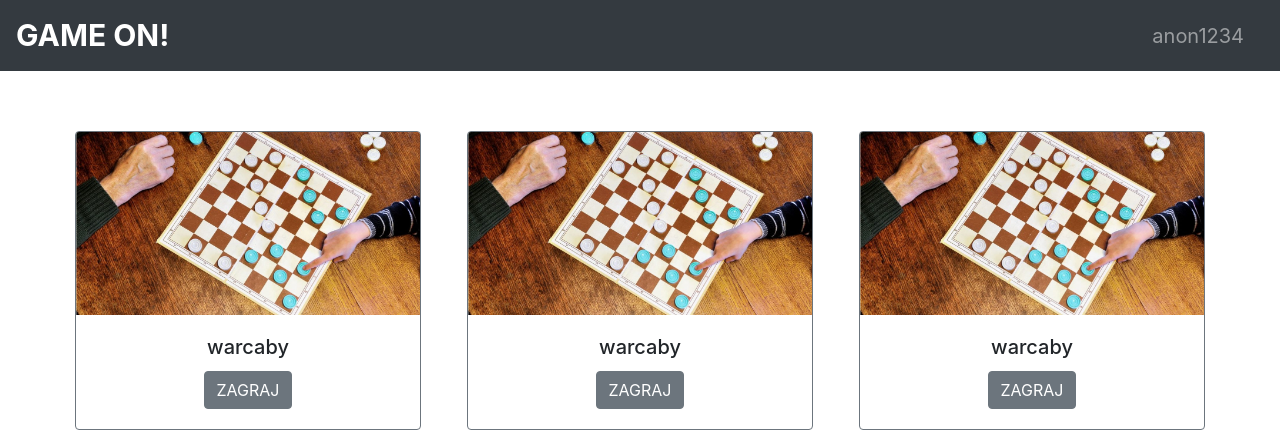
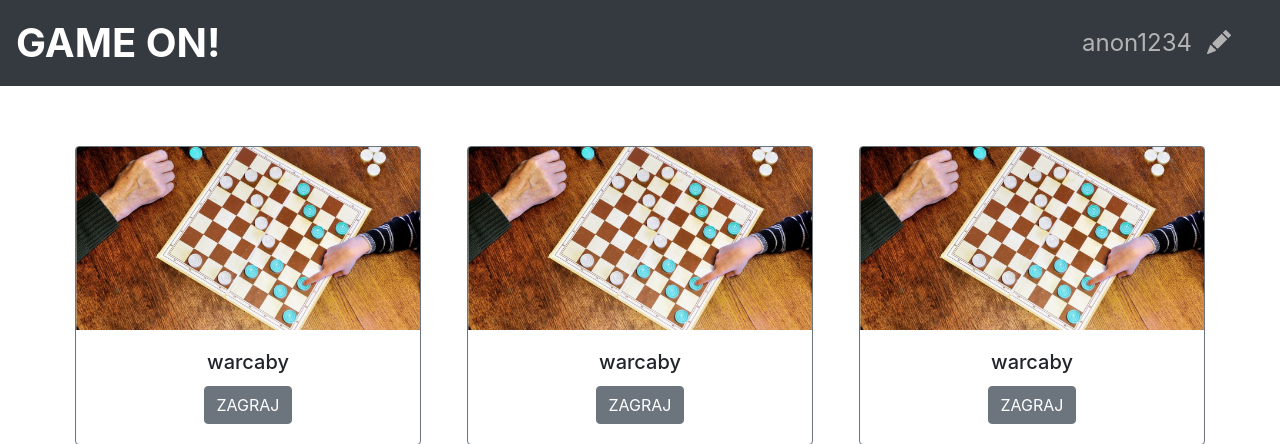
Before and after one commit to karolinee/weppo-project, a Node server app: page / in a window 1280 px wide. Shown: the top 444 px of the page. Run offline with Node 20, Linux system fonts and the light colour scheme; some libraries are stand-ins or nearby versions.

Commit message:
added pencil icon, changed nick to link

```diff
--- a/views/partials/navbar.ejs
+++ b/views/partials/navbar.ejs
@@ -1,4 +1,7 @@
 <nav class="navbar navbar-dark bg-dark navbar-static-top">
     <a class="navbar-brand" href="/">GAME ON!</a>
-    <span class="navbar-text"> anon1234</span>
+    <a class="navbar-link" href="#">anon1234<svg xmlns="http://www.w3.org/2000/svg" style="position: relative; right: -15px; top: -2px;" width="1.5rem" height="1.5rem" fill="currentColor" class="bi bi-pencil-fill" viewBox="0 0 16 16">
+        <path d="M12.854.146a.5.5 0 0 0-.707 0L10.5 1.793 14.207 5.5l1.647-1.646a.5.5 0 0 0 0-.708l-3-3zm.646 6.061L9.793 2.5 3.293 9H3.5a.5.5 0 0 1 .5.5v.5h.5a.5.5 0 0 1 .5.5v.5h.5a.5.5 0 0 1 .5.5v.5h.5a.5.5 0 0 1 .5.5v.207l6.5-6.5zm-7.468 7.468A.5.5 0 0 1 6 13.5V13h-.5a.5.5 0 0 1-.5-.5V12h-.5a.5.5 0 0 1-.5-.5V11h-.5a.5.5 0 0 1-.5-.5V10h-.5a.499.499 0 0 1-.175-.032l-.179.178a.5.5 0 0 0-.11.168l-2 5a.5.5 0 0 0 .65.65l5-2a.5.5 0 0 0 .168-.11l.178-.178z"/>
+    </svg></a>
+
 </nav>
--- a/views/styles/styles.css
+++ b/views/styles/styles.css
@@ -1,12 +1,22 @@
 
 .navbar-brand{
-    font-size: 30px;
+    font-size: 40px;
     font-weight: bold;
 }
-.navbar-text{
-    font-size: 20px;
-    padding-right: 20px;
+
+.navbar-link {
+    float: right;
+    text-align: left;
+    color: rgb(179, 179, 179);
+    text-decoration: none;
+    margin-right: 3rem;
+    font-size: 1.5rem
 }
+.navbar-link:hover{
+    color: rgb(143, 142, 142);
+    text-decoration: none;
+}
+
 
 .card-deck{
     margin: 30px;
```
